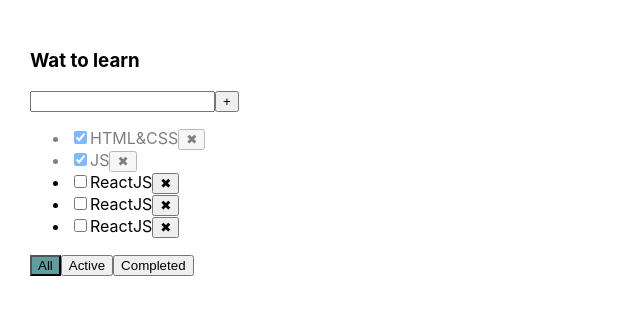
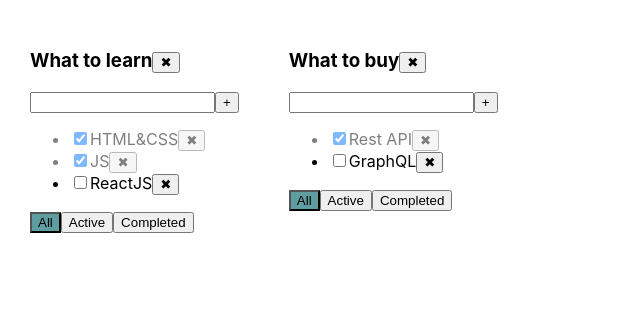
Before and after one commit to germashukanna/it-incubator-todolist-MY, a React (Create React App) app: page / in a window 1280 px wide. Shown: the top 314 px of the page, without its empty margins (0-640 px from the left). Built offline with nearby package versions, Linux system fonts and the light colour scheme.

Commit message:
finished 1 month add 1 week

```diff
--- a/package.json
+++ b/package.json
@@ -1,5 +1,6 @@
 {
   "name": "it-incubator-todolist-ts",
+  "homepage": "https:/germashukanna/it-incubator-todolist-MY",
   "version": "0.1.0",
   "private": true,
   "dependencies": {
@@ -17,8 +18,7 @@
     "typescript": "~3.7.2",
     "uuid": "^8.3.2"
   },
-  "homepage": "https:/germashukanna/it-incubator-todolist-MY",
-  "scripts": {
+    "scripts": {
     "start": "react-scripts start",
     "build": "react-scripts build",
     "test": "react-scripts test",
--- a/src/App.tsx
+++ b/src/App.tsx
@@ -1,61 +1,110 @@
 import React, {useState} from 'react';
 import './App.css';
-import {Todolist} from "./Todolist";
+import {Todolist} from "./Components/Todolist";
 import {v1} from "uuid";
 
 export type FilterValueType = "all" | "active" | "completed"
+type TodolistsType = {
+    id: string
+    title: string
+    filter: FilterValueType
+}
 
 function App() {
 
-    const [tasks, setTasks] = useState([
-        {id: v1(), title: "HTML&CSS", isDone: true},
-        {id: v1(), title: "JS", isDone: true},
-        {id: v1(), title: "ReactJS", isDone: false},
-        {id: v1(), title: "ReactJS", isDone: false},
-        {id: v1(), title: "ReactJS", isDone: false},
+    let todolistID1 = v1()
+    let todolistID2 = v1()
+
+    let [todolists, setTodolists] = useState<Array<TodolistsType>>([
+        {id: todolistID1, title: 'What to learn', filter: 'all'},
+        {id: todolistID2, title: 'What to buy', filter: 'all'},
     ])
 
-    const removeTask = (id: string) => {
-        let filteredTasks = tasks.filter(task => task.id !== id)
-        setTasks(filteredTasks)
+    let [tasks, setTasks] = useState({
+        [todolistID1]: [
+            {id: v1(), title: 'HTML&CSS', isDone: true},
+            {id: v1(), title: 'JS', isDone: true},
+            {id: v1(), title: 'ReactJS', isDone: false},
+
+        ],
+        [todolistID2]: [
+            {id: v1(), title: 'Rest API', isDone: true},
+            {id: v1(), title: 'GraphQL', isDone: false},
+        ]
+    })
+
+    const removeTask = (id: string, todolistId: string) => {
+        let todolistsTasks = tasks[todolistId]
+        tasks[todolistId] = todolistsTasks.filter(task => task.id !== id)
+        setTasks({...tasks})
+        // let filteredTasks = tasks.filter(task => task.id !== id)
+        // setTasks(filteredTasks)
     }
 
-    const [filter, setFilter] = useState<FilterValueType>("all")
-    let tasksForTodolists = tasks
-    if (filter === "active") {
-        tasksForTodolists = tasks.filter(task => task.isDone === false)
+    const changeFilter = (value: FilterValueType, todolistId: string) => {
+        let todolist = todolists.find(tl => tl.id === todolistId)
+        if (todolist) {
+            todolist.filter = value
+            setTodolists([...todolists])
         }
-    if (filter === "completed") {
-        tasksForTodolists = tasks.filter(task => task.isDone === true)
-    }
-    const changeFilter = (value: FilterValueType) => {
-        setFilter(value)
     }
 
-    const addTask = (title: string) => {
+    const addTask = (title: string, todolistId: string) => {
         let task = {id: v1(), title: title, isDone: true};
-        let newTask = [task, ...tasks];
-        setTasks(newTask)
+        let todolistsTasks = tasks[todolistId]
+        tasks[todolistId] = [task, ...todolistsTasks]
+        setTasks({...tasks})
+        // let task = {id: v1(), title: title, isDone: true};
+        // let newTask = [task, ...tasks];
+        // setTasks(newTask)
     }
 
-    const changeTaskStatus = (id: string, isDone: boolean) => {
-      let task = tasks.find(t => t.id === id)
-        if (task) {
+    const changeTaskStatus = (id: string, isDone: boolean, todolistId: string) => {
+        let todolistsTasks = tasks[todolistId]
+        let task = todolistsTasks.find(task => task.id === id)
+        if(task) {
             task.isDone = isDone;
-            setTasks([...tasks])
+            setTasks({...tasks})
         }
+        // let task = tasks.find(t => t.id === id)
+        // if (task) {
+        //     task.isDone = isDone;
+        //     setTasks([...tasks])
+        // }
+    }
+
+    const removeTodolist = (id: string) => {
+      setTodolists(todolists.filter(todolists => todolists.id !== id))
+        delete tasks[id]
+        setTasks({...tasks})
     }
 
     return (
         <div className="App">
-            <Todolist title={"Wat to learn"}
+            {
+                todolists.map(todolist => {
+                    let allTodoListTasks = tasks[todolist.id]
+                    let tasksForTodolists = allTodoListTasks
+                    if (todolist.filter === "active") {
+                        tasksForTodolists = allTodoListTasks.filter(task => task.isDone === false)
+                    }
+                    if (todolist.filter === "completed") {
+                        tasksForTodolists = allTodoListTasks.filter(task => task.isDone === true)
+                    }
+
+                    return <Todolist
+                        key={todolist.id}
+                        id={todolist.id}
+                        title={todolist.title}
                         tasks={tasksForTodolists}
                         removeTask={removeTask}
                         changeFilter={changeFilter}
                         addTask={addTask}
                         changeTaskStatus={changeTaskStatus}
-                      filter={filter}
+                        filter={todolist.filter}
+                        removeTodolist={removeTodolist}
                     />
+                })}
         </div>
     );
 }
--- a/src/Todolist.tsx
+++ b/src/Components/Todolist.tsx
@@ -1,16 +1,18 @@
 import React, {useState} from 'react';
-import {FilterValueType} from "./App";
+import {FilterValueType} from "../App";
 import {ChangeEvent, KeyboardEvent} from 'react'
 import s from "./Todolist.module.css"
 
 type TodolistPropsType = {
     title: string
     tasks: Array<TasksType>
-    removeTask: (taskId: string) => void
-    changeFilter: (value: FilterValueType) => void
-    addTask: (title: string) => void
-    changeTaskStatus: (id: string, isDone: boolean) => void
+    removeTask: (taskId: string, todolistId: string) => void
+    changeFilter: (value: FilterValueType, todolistId: string) => void
+    addTask: (title: string, todolistId: string) => void
+    changeTaskStatus: (id: string, isDone: boolean, todolistId: string) => void
     filter: FilterValueType
+    id: string
+    removeTodolist: (id: string) => void
 }
 
 type TasksType = {
@@ -26,7 +28,7 @@ export const Todolist = (props: TodolistPropsType) => {
 
     const addTask = () => {
         if (title.trim() !== "") {
-            props.addTask(title.trim())
+            props.addTask(title.trim(), props.id)
             setTitle("")
         } else {
             setError("Title is required")
@@ -45,39 +47,49 @@ export const Todolist = (props: TodolistPropsType) => {
     }
 
     const onAllClickHandler = () => {
-        props.changeFilter("all")
+        props.changeFilter("all", props.id)
     }
     const onActiveClickHandler = () => {
-        props.changeFilter("active")
+        props.changeFilter("active", props.id)
     }
     const onCompletedClickHandler = () => {
-        props.changeFilter("completed")
+        props.changeFilter("completed", props.id)
+    }
+    const removeTodolistHandler = () => {
+        props.removeTodolist(props.id)
     }
 
     return (
         <div>
-            <h3>{props.title}</h3>
+            <h3>{props.title}
+                <button onClick={removeTodolistHandler}>✖</button>
+            </h3>
             <div>
                 <input value={title}
                        onChange={onChangeHandler}
                        onKeyPress={onKeyPressHandler}
                        className={error ? s.error : ''}
                 />
-                <button onClick={() => {addTask()}}>+</button>
+                <button onClick={() => {
+                    addTask()
+                }}>+
+                </button>
                 {error && <div className={s.errorMessage}>{error}</div>}
             </div>
             <ul>
                 {props.tasks.map((task) => {
                     const onClickHandler = () => {
-                        props.removeTask(task.id)
+                        props.removeTask(task.id, props.id)
                     }
                     const onChangeHandler = (event: ChangeEvent<HTMLInputElement>) => {
                         let newIsDoneValue = event.currentTarget.checked
-                        props.changeTaskStatus(task.id, newIsDoneValue)
+                        props.changeTaskStatus(task.id, newIsDoneValue, props.id)
 
                     }
                     return (
-                        <li className={task.isDone ? s.isDone : ""} key={task.id}><input type="checkbox" checked={task.isDone} onChange={onChangeHandler}/>
+                        <li className={task.isDone ? s.isDone : ""} key={task.id}><input type="checkbox"
+                                                                                         checked={task.isDone}
+                                                                                         onChange={onChangeHandler}/>
                             <span>{task.title}</span>
                             <button onClick={onClickHandler}>✖</button>
                         </li>
@@ -85,9 +97,14 @@ export const Todolist = (props: TodolistPropsType) => {
                 })}
             </ul>
             <div>
-                <button className={props.filter === "all" ? s.activeFilter : ''} onClick={onAllClickHandler}>All</button>
-                <button className={props.filter === "active" ? s.activeFilter : ''} onClick={onActiveClickHandler}>Active</button>
-                <button className={props.filter === "completed" ? s.activeFilter : ''} onClick={onCompletedClickHandler}>Completed</button>
+                <button className={props.filter === "all" ? s.activeFilter : ''} onClick={onAllClickHandler}>All
+                </button>
+                <button className={props.filter === "active" ? s.activeFilter : ''}
+                        onClick={onActiveClickHandler}>Active
+                </button>
+                <button className={props.filter === "completed" ? s.activeFilter : ''}
+                        onClick={onCompletedClickHandler}>Completed
+                </button>
             </div>
         </div>
     )
```
Also changed, not shown: src/Components/AddItemForm.tsx (added, +8 -0 lines), src/Components/Todolist.module.css (renamed from src/Todolist.module.css). Lines whose indentation alone changed are shown as unchanged.
